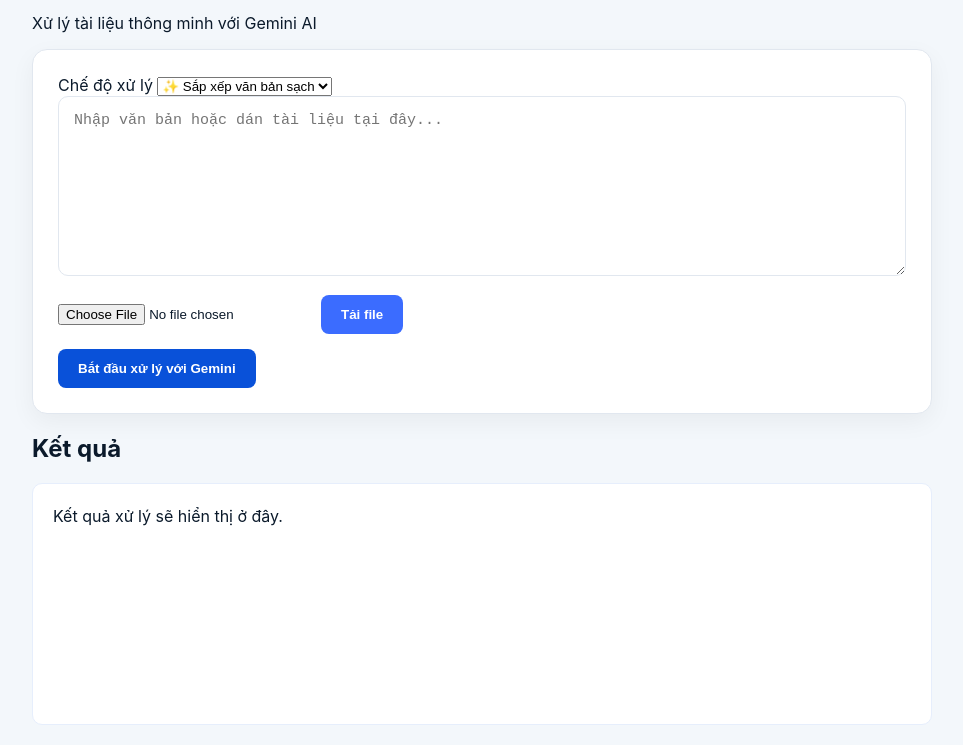
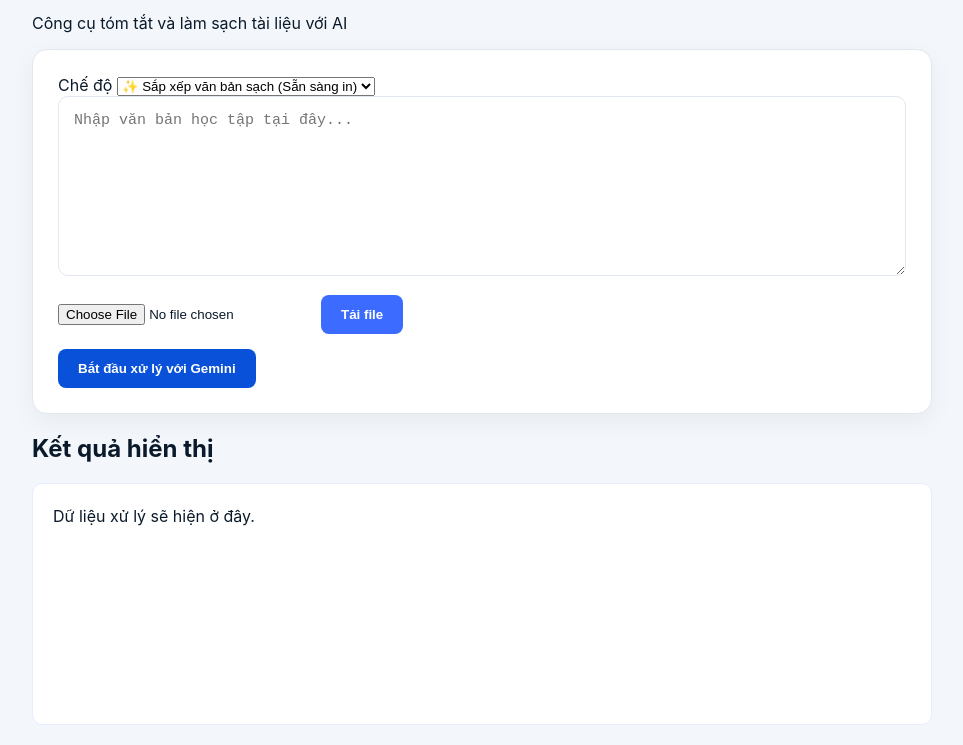
Before and after one commit to minchan303/nhom14, a website: page public/index.html in a window 1280 px wide. Shown: the part 83-828 px from the top of the page, without its empty margins (158-1121 px from the left). Drawn offline with Linux system fonts and the light colour scheme.

Commit message:
Update index.html

```diff
--- a/public/index.html
+++ b/public/index.html
@@ -2,7 +2,7 @@
 <html lang="vi">
 <head>
   <meta charset="utf-8" />
-  <title>HappyUni AI Chatbot</title>
+  <title>HappyUni – AI Assistant</title>
   <meta name="viewport" content="width=device-width,initial-scale=1" />
   <link rel="stylesheet" href="style.css" />
 </head>
@@ -10,30 +10,35 @@
   <div class="container">
     <header>
       <h1 id="appTitle">HappyUni Chatbot</h1>
-      <p class="muted">Xử lý tài liệu thông minh với Gemini AI</p>
+      <p class="muted">Công cụ tóm tắt và làm sạch tài liệu với AI</p>
     </header>
+
     <main>
       <section class="card">
-        <label>Chế độ xử lý</label>
+        <label>Chế độ</label>
         <select id="mode">
-          <option value="cleanup">✨ Sắp xếp văn bản sạch</option>
-          <option value="highlight">💡 Làm nổi bật ý chính</option>
+          <option value="cleanup">✨ Sắp xếp văn bản sạch (Sẵn sàng in)</option>
+          <option value="highlight">💡 Làm nổi bật ý quan trọng</option>
           <option value="summary">📝 Tóm tắt bài học</option>
-          <option value="qa">❓ Giải đáp Q&A</option>
+          <option value="qa">❓ Hỏi đáp kiến thức</option>
         </select>
-        <textarea id="text" placeholder="Nhập văn bản hoặc dán tài liệu tại đây..."></textarea>
+
+        <textarea id="text" placeholder="Nhập văn bản học tập tại đây..."></textarea>
+
         <div class="row">
           <input type="file" id="file" />
           <button id="uploadBtn">Tải file</button>
         </div>
         <div id="uploadInfo" class="muted"></div>
+
         <div class="row">
           <button id="generateBtn" class="primary">Bắt đầu xử lý với Gemini</button>
-          <button id="exportPdfBtn" style="display:none">Tải bản PDF sạch</button>
+          <button id="exportPdfBtn" style="display:none">Tải PDF kết quả</button>
         </div>
       </section>
-      <h2>Kết quả</h2>
-      <section id="result" class="result">Kết quả xử lý sẽ hiển thị ở đây.</section>
+
+      <h2>Kết quả hiển thị</h2>
+      <section id="result" class="result">Dữ liệu xử lý sẽ hiện ở đây.</section>
     </main>
   </div>
   <script src="script.js"></script>
```
